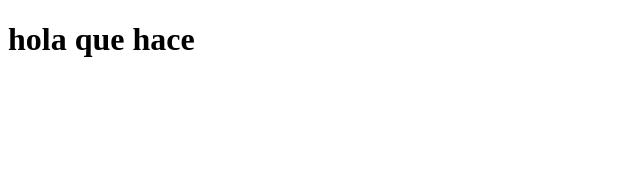
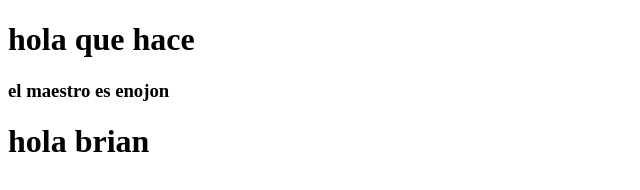
Before and after one commit to FERANGELMA/Clase1, a plain HTML site: page index.html in a window 1280 px wide. Shown: the whole page, without its empty margins (0-640 px from the left). Drawn offline with Linux system fonts and the light colour scheme.

Commit message:
salude a brian en el codigo

```diff
--- a/index.html
+++ b/index.html
@@ -8,5 +8,8 @@
 </head>
 <body>
     <h1>hola que hace</h1>
+    <h3>el maestro es enojon
+    </h3>
+    <h1>hola brian</h1>
 </body>
 </html>
```
